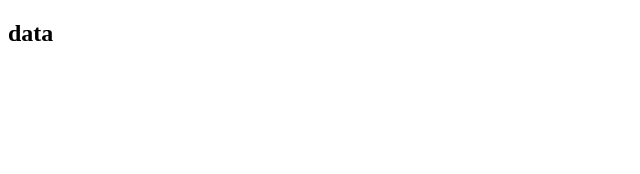
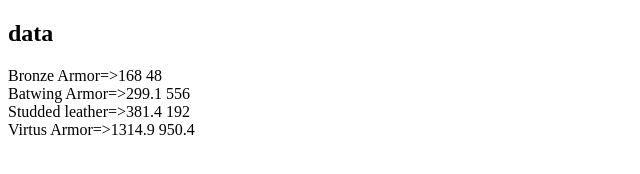
Before and after one commit to Broncelino/html-Json-Test, a plain HTML site: page index.html in a window 1280 px wide. Shown: the whole page, without its empty margins (0-640 px from the left). Drawn offline with Linux system fonts and the light colour scheme.

Commit message:
rid of table name

```diff
--- a/data.json
+++ b/data.json
@@ -1,7 +1,6 @@
-{
-    "builds": [
+[
     {"damage": 48.0, "buildId": "1", "defence": 168.0, "accuracy": 150, "buildName": "Bronze Armor", "magicBonus": 15.8, "prayerBonus": 3, "rangedBonus": 15.8, "strengthBonus": 59.4},
     {"damage": 556.0, "buildId": "2", "defence": 299.1, "accuracy": 908, "buildName": "Batwing Armor", "magicBonus": 58.0, "prayerBonus": 1, "rangedBonus": 26.5, "strengthBonus": 26.5},
     {"damage": 192.0, "buildId": "3", "defence": 381.4, "accuracy": 316, "buildName": "Studded leather", "magicBonus": 26.5, "prayerBonus": 1, "rangedBonus": 52.8, "strengthBonus": 26.5},
     {"damage": 950.4, "buildId": "4", "defence": 1314.9, "accuracy": 1924, "buildName": "Virtus Armor", "magicBonus": 185.1, "prayerBonus": 16, "rangedBonus": 32.7, "strengthBonus": 32.7}
-]}
+]
--- a/index.html
+++ b/index.html
@@ -17,7 +17,7 @@
         .then(function (data) {
             for(var i=0; i<data.length; i++) {
                 document.getElementById("data").innerHTML +=
-                data[i].builds.buildName + "=>" + data[i].defence + " " + data[i].damage + "<br />";
+                data[i].buildName + "=>" + data[i].defence + " " + data[i].damage + "<br />";
             }
         })
         .catch(function (err) {
```
